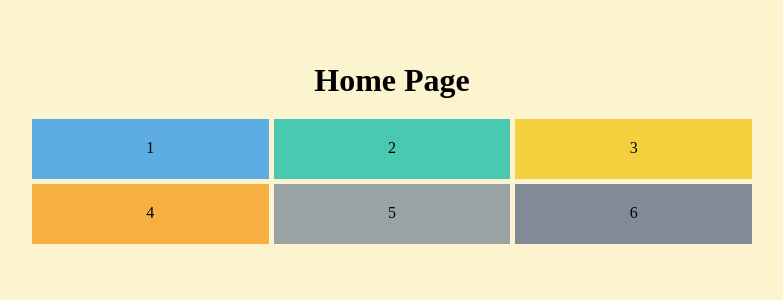
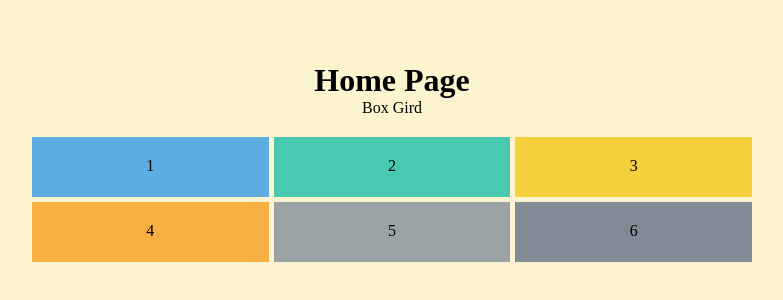
Before and after one commit to baoquitran/checkout-github, a plain HTML site: page index.html in a window 1280 px wide. Shown: the part 158-458 px from the top of the page, without its empty margins (248-1031 px from the left). Drawn offline with Linux system fonts and the light colour scheme.

```diff
--- a/index.html
+++ b/index.html
@@ -8,6 +8,7 @@
   <body>
     <header>
       <h1>Home Page</h1>
+      <p>Box Gird</p>
     </header>
     <section>
       <div class="box">1</div>
```
